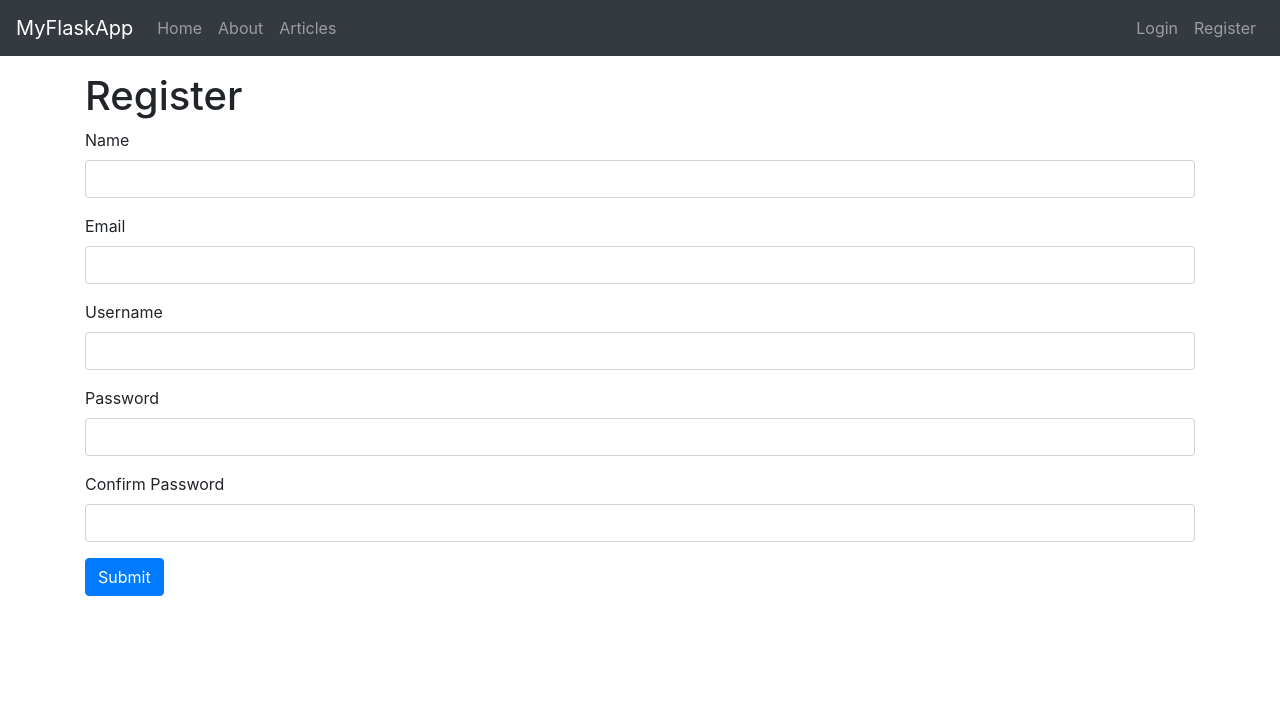
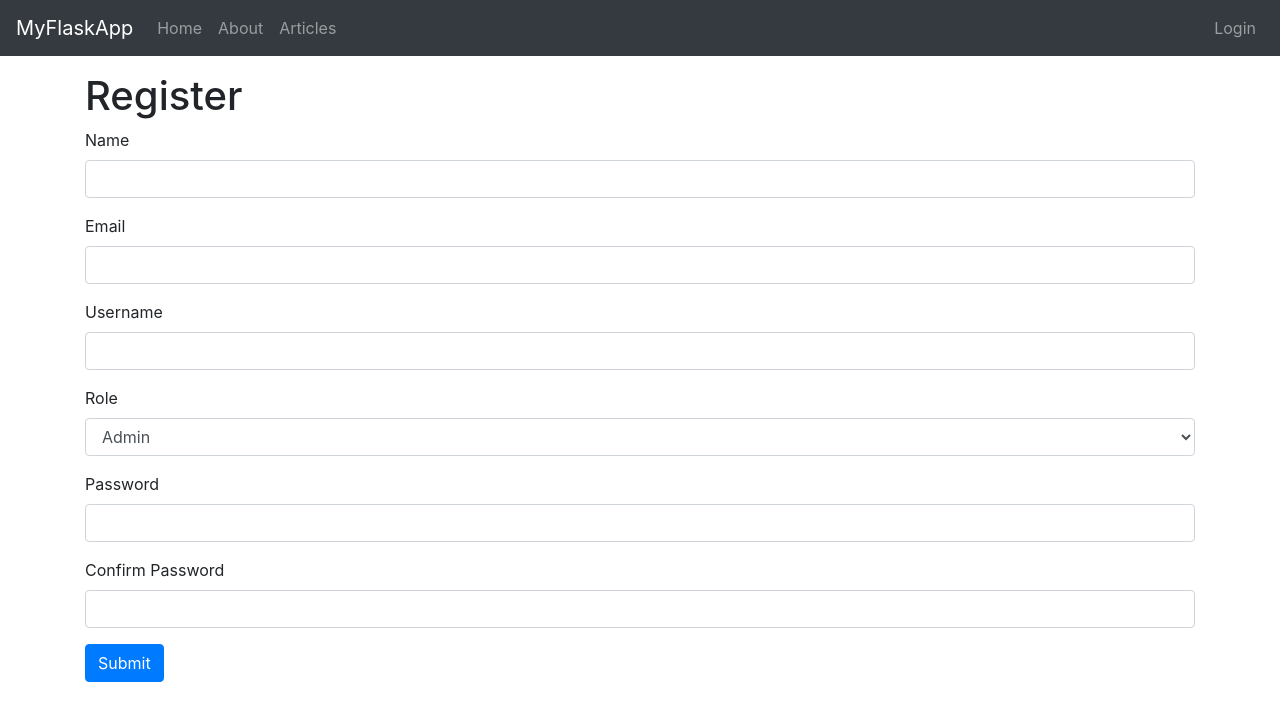
Before and after one commit to ehunternewton/SWEproject, a Flask app: page /register in a window 1280 px wide. Shown: the top 721 px of the page. Run offline with Flask 2, Linux system fonts and the light colour scheme; some libraries are stand-ins or nearby versions.

Commit message:
--  Updated to implement roles -- Only Admin role can register new users - dashboard update -- Added the role type to user registration -- Session detects what type of user is logged in

```diff
--- a/hello_flask/app.py
+++ b/hello_flask/app.py
@@ -1,7 +1,7 @@
 from flask import Flask, render_template, flash, redirect, url_for, session, request, logging
 # from data import Articles
 from flask_mysqldb import MySQL
-from wtforms import Form, StringField, TextAreaField, PasswordField, validators
+from wtforms import Form, StringField, TextAreaField, PasswordField, validators,SelectField
 from passlib.hash import sha256_crypt
 from functools import wraps
 
@@ -83,6 +83,7 @@ class RegisterForm(Form):
         validators.EqualTo('confirm', message='Passwords do not match')
     ])
     confirm = PasswordField('Confirm Password')
+    roles = SelectField(u'Role', choices=[('1', 'Admin'), ('2', 'Teacher'), ('3', 'Student')])
 
 
 # User Register
@@ -94,12 +95,13 @@ def register():
         email = form.email.data
         username = form.username.data
         password = sha256_crypt.encrypt(str(form.password.data))
+        roles = form.roles.data
 
         # Create cursor
         cur = mysql.connection.cursor()
 
         # Execute
-        cur.execute("INSERT INTO users(name, email, username, password) VALUES(%s, %s, %s, %s);", (name, email, username, password))
+        cur.execute("INSERT INTO users(name, email, username, password,role_id) VALUES(%s, %s, %s, %s,%s);", (name, email, username, password,roles))
 
         # Commit to DB
         mysql.connection.commit()
@@ -131,12 +133,18 @@ def login():
             # Get stored hash
             data = cur.fetchone()
             password = data['password']
+            is_admin = data['role_id'] == 1;
+            is_teacher = data['role_id'] == 2;
+            is_student = data['role_id'] == 3;
 
             # Compare Passwords
             if sha256_crypt.verify(password_candidate, password):
                 # Passed
                 session['logged_in'] = True
                 session['username'] = username
+                session['is_admin'] = is_admin;
+                session['is_teacher'] = is_teacher;
+                session['is_student'] = is_student;
 
                 flash('You are now logged in', 'success')
                 return redirect(url_for('dashboard'))
--- a/hello_flask/templates/home.html
+++ b/hello_flask/templates/home.html
@@ -6,7 +6,7 @@
         <p class="lead">A simple project built with the Python Flask framework, following
             along the "Python Flask From Scratch" youtube series.</p>
         {% if session.logged_in == NULL %}
-            <a href="/register" class="btn btn-primary">Register</a>
+{#            <a href="/register" class="btn btn-primary">Register</a>#}
             <a href="/login" class="btn btn-success">Log In</a>
         {% endif %}
     </div>
--- a/hello_flask/templates/includes/_navbar.html
+++ b/hello_flask/templates/includes/_navbar.html
@@ -25,13 +25,18 @@
                     <li class="nav-item">
                         <a class="nav-link" href="/logout">Logout</a>
                     </li>
+                    {% if session.is_admin %}
+                        <li class="nav-item">
+                        <a class="nav-link" href="/register">Register</a>
+                        </li>
+                    {% endif %}
                 {% else %}
                     <li class="nav-item">
                         <a class="nav-link" href="/login">Login</a>
                     </li>
-                    <li class="nav-item">
-                        <a class="nav-link" href="/register">Register</a>
-                    </li>
+{#                    <li class="nav-item">#}
+{#                        <a class="nav-link" href="/register">Register</a>#}
+{#                    </li>#}
                 {% endif %}
             </ul>
           </div>
--- a/hello_flask/templates/register.html
+++ b/hello_flask/templates/register.html
@@ -14,6 +14,9 @@
             {{ render_field(form.username, class_="form-control")}}
         </div>
         <div class="form-group">
+            {{ render_field(form.roles, class_="form-control")}}
+        </div>
+        <div class="form-group">
             {{ render_field(form.password, class_="form-control") }}
         </div>
         <div class="form-group">
```
